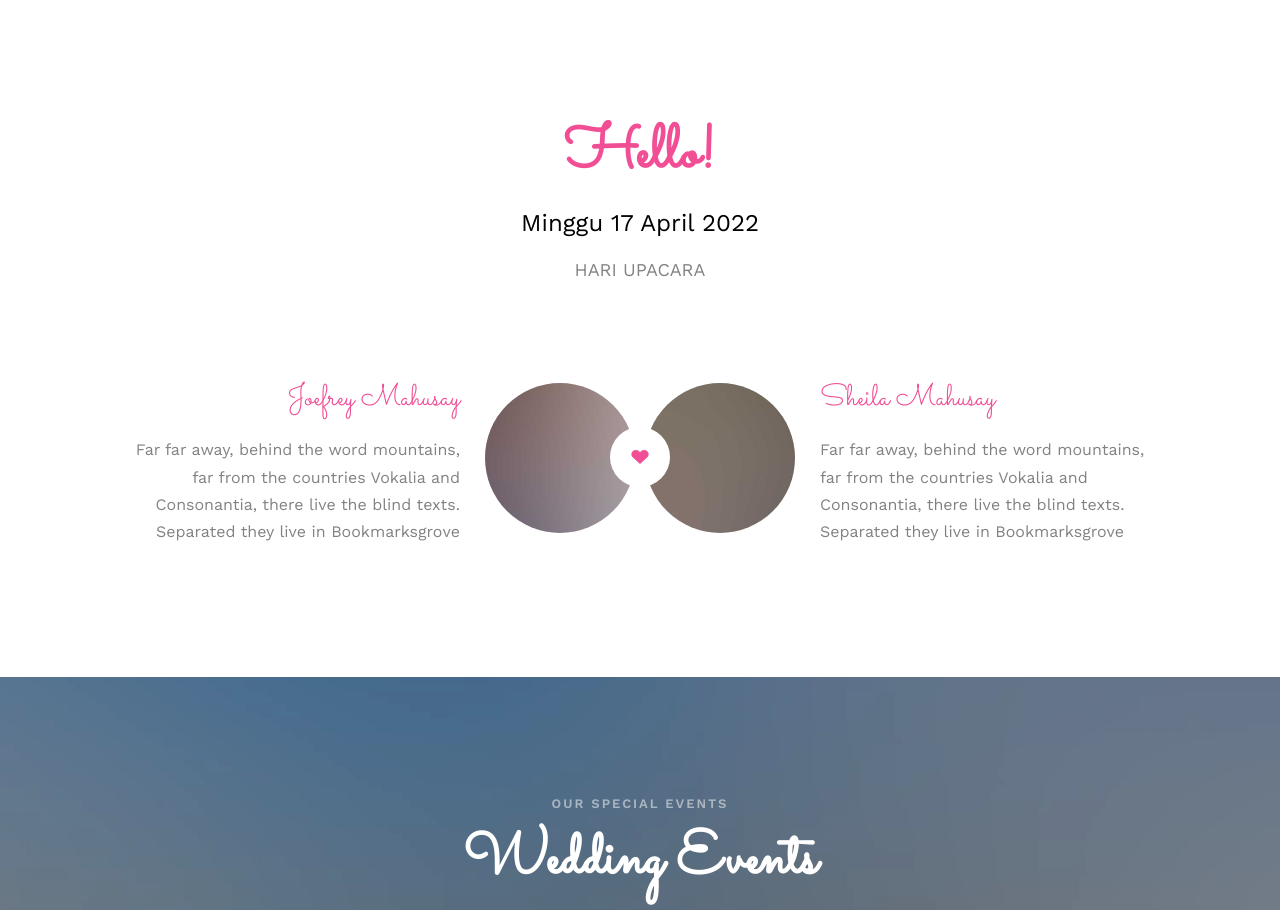
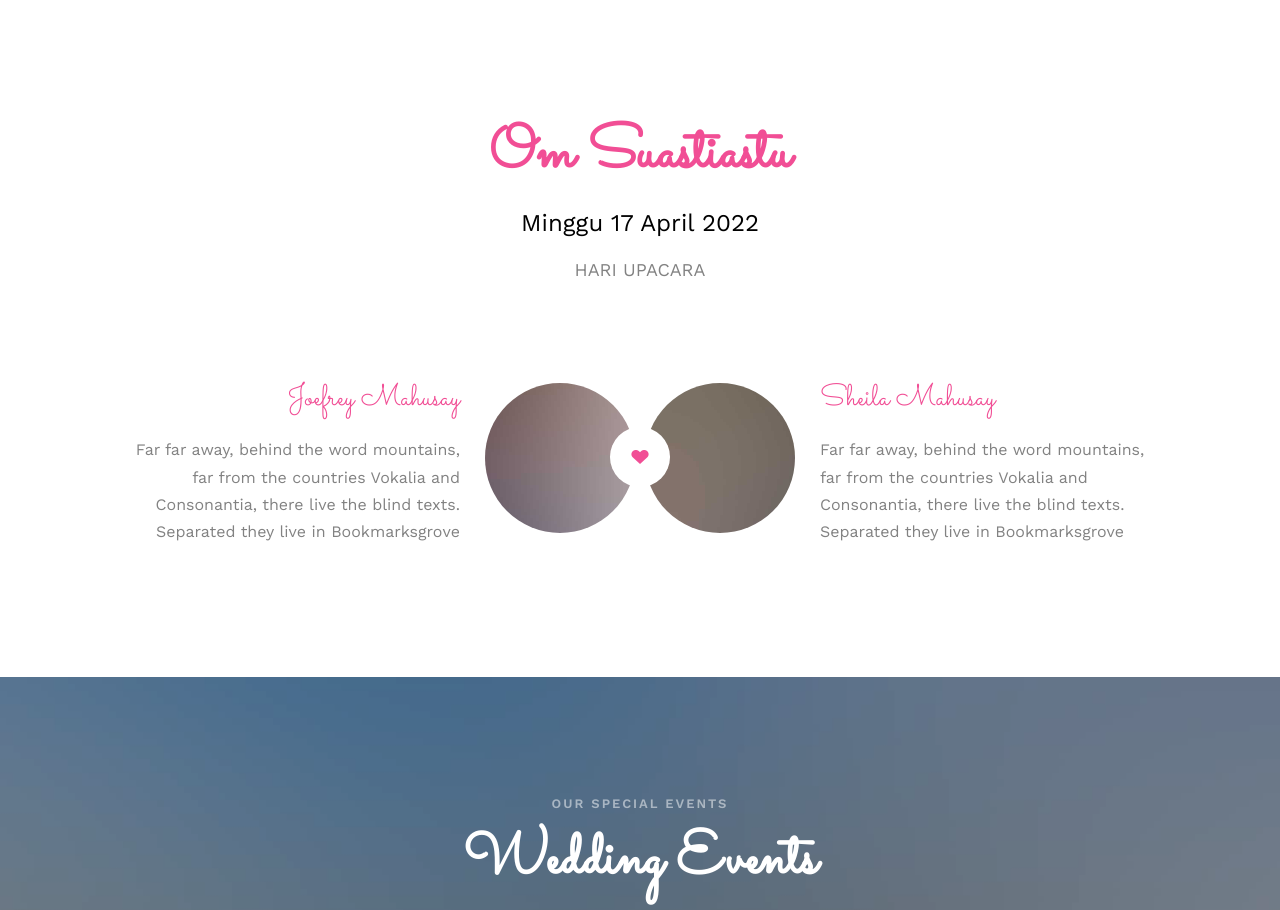
Before and after one commit to pranx123/udangan, a plain HTML site: page index.html in a window 1280 px wide. Shown: the part 902-1812 px from the top of the page. Drawn offline with nearby package versions, Linux system fonts and the light colour scheme; files whose address does not match are found by name.

Commit message:
Update index.html

```diff
--- a/index.html
+++ b/index.html
@@ -103,7 +103,7 @@
 		<div class="container">
 			<div class="row">
 				<div class="col-md-8 col-md-offset-2 text-center fh5co-heading animate-box">
-					<h2>Hello!</h2>
+					<h2>Om Suastiastu</h2>
 					<h3> Minggu 17 April 2022</h3>
 					<p>HARI UPACARA</p>
 				</div>
```
